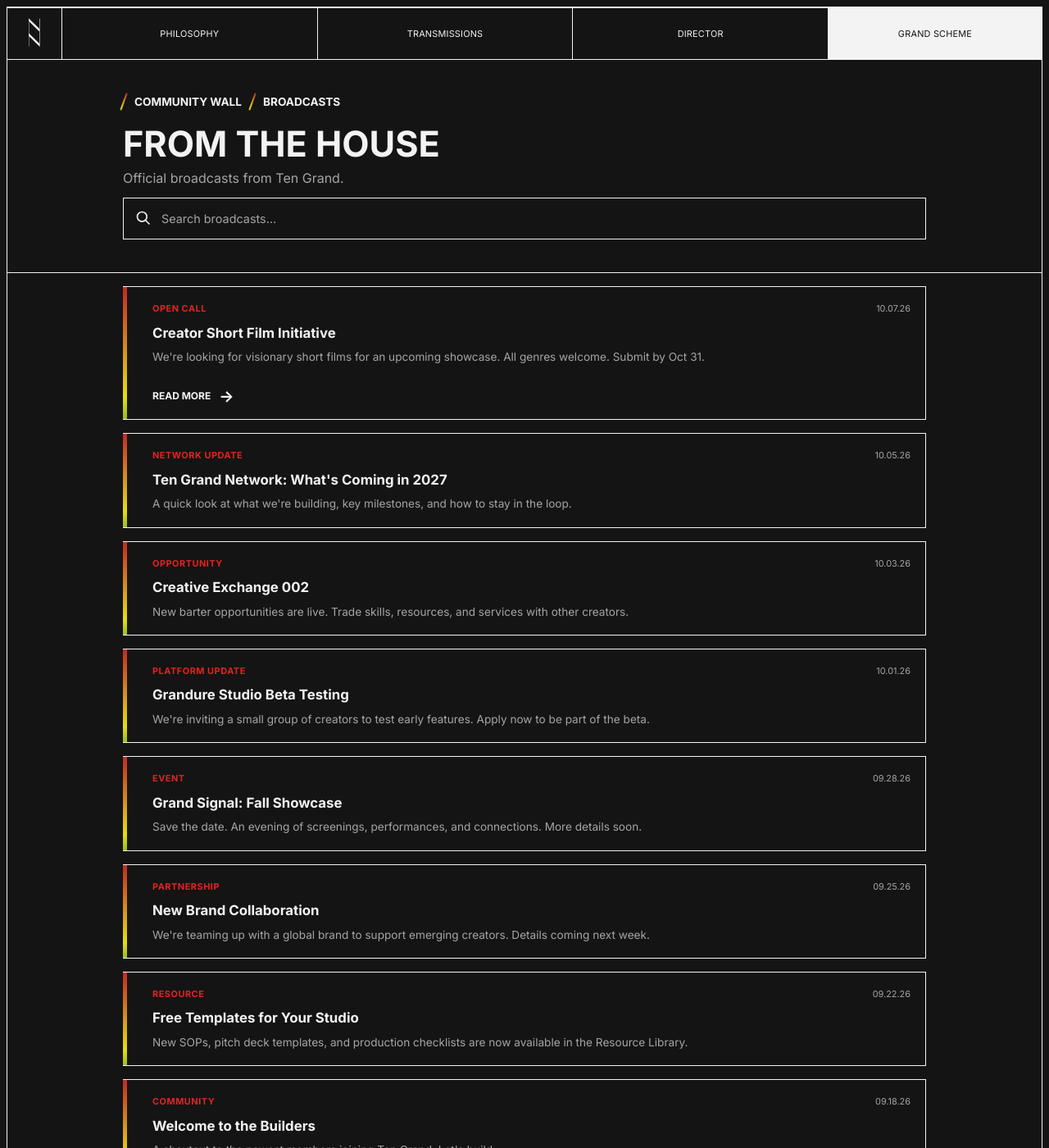
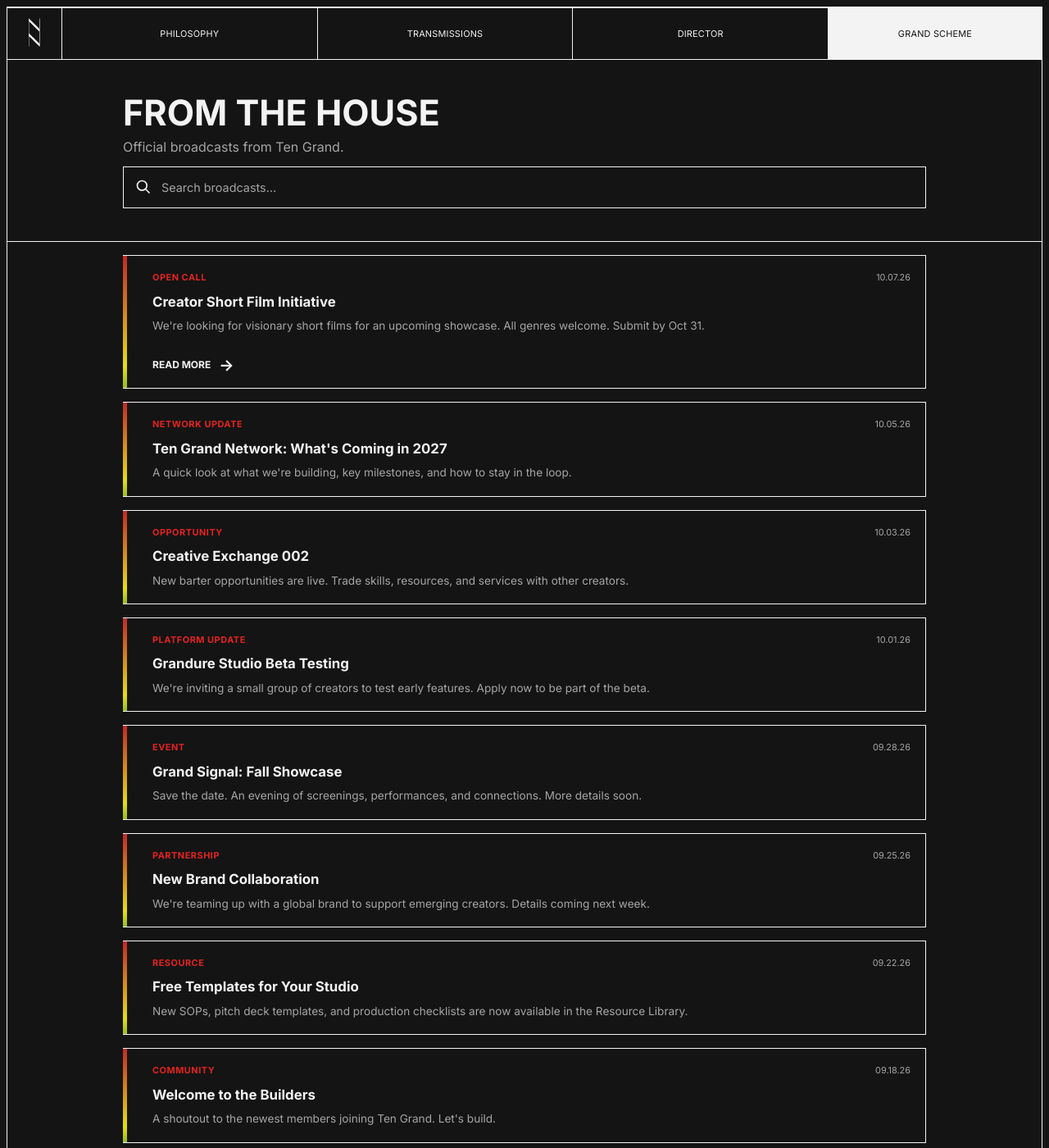
Before and after one commit to laindoe/ten-grand, a Jekyll site: the page built from broadcasts.html, in a window 1280 px wide and 1400 px high. Shown: the whole window at 82% size. Built offline with Jekyll 4.4.1, drawn with Linux system fonts in a browser that asks for light colours.

Commit message:
Match From the House sticky breadcrumb reveal and white strip to Voices Heard

```diff
--- a/broadcasts.html
+++ b/broadcasts.html
@@ -12,7 +12,7 @@
   <link rel="icon" href="{{ '/favicon.svg' | relative_url }}" type="image/svg+xml" />
   <link rel="apple-touch-icon" href="{{ '/apple-touch-icon.png' | relative_url }}" />
   <link rel="stylesheet" href="{{ '/css/style.css' | relative_url }}?v=159" />
-  <link rel="stylesheet" href="{{ '/css/broadcasts.css' | relative_url }}?v=25" />
+  <link rel="stylesheet" href="{{ '/css/broadcasts.css' | relative_url }}?v=33" />
   <link rel="stylesheet" href="{{ '/css/broadcast-cards.css' | relative_url }}?v=40" />
 </head>
 <body>
@@ -21,7 +21,7 @@
 
     <div class="broadcasts-condensed" id="broadcasts-condensed" hidden>
       <div class="broadcasts-condensed__inner">
-        <nav class="broadcasts-condensed__crumb" aria-label="Breadcrumb">
+        <nav class="broadcasts-condensed__crumb voices-crumb" aria-label="Breadcrumb">
           <span class="broadcast-slash" aria-hidden="true"></span>
           <a href="{{ '/community-wall/' | relative_url }}">COMMUNITY WALL</a>
           <span class="broadcast-slash" aria-hidden="true"></span>
@@ -39,15 +39,9 @@
       </div>
     </div>
 
-    <main class="broadcasts broadcasts--v2">
+    <main class="broadcasts broadcasts--v2 house-page">
       <div class="broadcasts__sticky">
         <div class="broadcasts__sticky-inner">
-      <nav class="broadcasts__breadcrumb" aria-label="Breadcrumb">
-        <span class="broadcast-slash" aria-hidden="true"></span>
-        <a href="{{ '/community-wall/' | relative_url }}">COMMUNITY WALL</a>
-        <span class="broadcast-slash" aria-hidden="true"></span>
-        <span aria-current="page">BROADCASTS</span>
-      </nav>
         <header class="broadcasts__header">
           <h1 id="house-title">FROM THE HOUSE</h1>
           <p>Official broadcasts from Ten Grand.</p>
@@ -76,7 +70,7 @@
   </div>
   {% include broadcast-modal.html %}
   {% include site-footer.html %}
-  <script src="{{ '/js/broadcasts.js' | relative_url }}?v=5"></script>
+  <script src="{{ '/js/broadcasts.js' | relative_url }}?v=6"></script>
   <script src="{{ '/js/archive-header.js' | relative_url }}?v=2"></script>
 </body>
 </html>
--- a/css/broadcasts.css
+++ b/css/broadcasts.css
@@ -506,7 +506,7 @@
 .voices-page .broadcasts__sticky { position: static; }
 .voices-page .broadcasts__results { min-height: 100vh; }
 .voices-heat-band__inner { padding-top: 48px; padding-bottom: 48px; }
-#voices-condensed {
+:is(#voices-condensed, #broadcasts-condensed) {
   display: block;
   position: fixed;
   top: var(--b-nav-height, 64px);
@@ -516,28 +516,28 @@
   background: var(--color-bg);
   border: 1px solid var(--color-card-border);
 }
-#voices-condensed[hidden] { display: none; }
-#voices-condensed .broadcasts-condensed__inner { padding: 12px var(--section-padding-x) 16px; }
-#voices-condensed .broadcasts-condensed__row {
+:is(#voices-condensed, #broadcasts-condensed)[hidden] { display: none; }
+:is(#voices-condensed, #broadcasts-condensed) .broadcasts-condensed__inner { padding: 12px var(--section-padding-x) 16px; }
+:is(#voices-condensed, #broadcasts-condensed) .broadcasts-condensed__row {
   display: flex; align-items: center; justify-content: space-between; gap: 12px;
   padding-top: 16px;
 }
-#voices-condensed .broadcasts-condensed__title { font-size: 1.1rem; line-height: 1.2; }
+:is(#voices-condensed, #broadcasts-condensed) .broadcasts-condensed__title { font-size: 1.1rem; line-height: 1.2; }
 .voices-sticky-actions { display: flex; align-items: center; gap: 10px; }
 .voices-sticky-actions .broadcasts__filter { padding: 10px 12px; cursor: pointer; }
-#voices-condensed .broadcasts-condensed__search-toggle {
+:is(#voices-condensed, #broadcasts-condensed) .broadcasts-condensed__search-toggle {
   width: 44px; height: 44px; display: flex; align-items: center; justify-content: center;
   background: none; border: 0; color: var(--color-text); cursor: pointer;
 }
-#voices-condensed .broadcasts-condensed__search-toggle svg { width: 18px; height: 18px; }
-#voices-condensed .broadcasts-condensed__search-row { margin-top: 12px; }
-#voices-condensed .broadcasts-condensed__search-row[hidden] { display: none; }
-#voices-condensed .broadcasts-condensed__search-row input {
+:is(#voices-condensed, #broadcasts-condensed) .broadcasts-condensed__search-toggle svg { width: 18px; height: 18px; }
+:is(#voices-condensed, #broadcasts-condensed) .broadcasts-condensed__search-row { margin-top: 12px; }
+:is(#voices-condensed, #broadcasts-condensed) .broadcasts-condensed__search-row[hidden] { display: none; }
+:is(#voices-condensed, #broadcasts-condensed) .broadcasts-condensed__search-row input {
   width: 100%; padding: 12px 14px; background: transparent; color: var(--color-text);
   border: 1px solid var(--color-card-border); font: inherit; font-size: max(16px, .9rem);
 }
 
-#voices-condensed .broadcasts-condensed__crumb {
+:is(#voices-condensed, #broadcasts-condensed) .broadcasts-condensed__crumb {
   display: flex; align-items: center; flex-wrap: wrap; gap: 10px;
   font-size: .78rem; font-weight: 700;
 }
@@ -556,3 +556,7 @@
   outline: 2px solid var(--color-text);
   outline-offset: 2px;
 }
+
+/* The opening House header scrolls away before its breadcrumb is revealed. */
+.house-page .broadcasts__sticky { position: static; }
+.house-page .broadcasts__results { min-height: 100vh; }
--- a/js/broadcasts.js
+++ b/js/broadcasts.js
@@ -105,12 +105,10 @@
       if (!value) closeCondensedSearch();
     }
 
-    var media = window.matchMedia("(max-width: 759px)");
     var observer = null;
 
     function setupObserver() {
       if (observer) { observer.disconnect(); observer = null; }
-      if (!media.matches) { setCollapsed(false); return; }
       if (!("IntersectionObserver" in window)) return;
       var navHeight = Math.round(nav.getBoundingClientRect().height);
       observer = new IntersectionObserver(function (entries) {
@@ -119,7 +117,7 @@
       observer.observe(opening);
     }
 
-    media.addEventListener("change", setupObserver);
+    window.addEventListener("resize", setupObserver);
     setupObserver();
 
     if (toggle && searchRow) {
```
